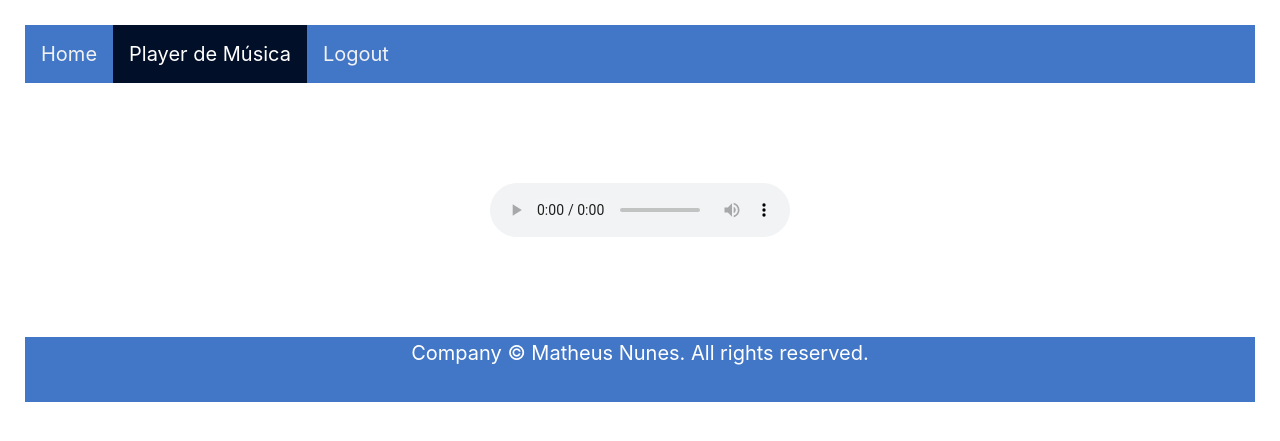
After one commit to matheusnalmeida/MusicPlayerApp, a Flask app: page /music-player/ in a window 1280 px wide. The commit adds this page. Shown: the top 441 px of the page. Run offline with Flask 2, Linux system fonts and the light colour scheme; the visitor is signed in with stand-in values (Sample User, id 1); some libraries are stand-ins or nearby versions.

Commit message:
Criação de rota para player de música e validação de permissão para acesso as páginas

```diff
--- a/app.py
+++ b/app.py
@@ -1,11 +1,20 @@
-from sys import set_coroutine_origin_tracking_depth
-from flask import Flask, render_template, request, redirect, url_for
-import uuid
+from flask import Flask, render_template, request, redirect, url_for, session, g
 from models.user import User
 from services.user_service import UserService
+from utils.util import valid_acess
 
 app = Flask(__name__)
+SECRET_KEY = 'ffa210c9-33f8-4966-b1f6-8c65e28c3bd1'
+app.secret_key = SECRET_KEY
+
 user_service = UserService()
+
+@app.before_request
+def before_request():
+    g.logged_user = None
+    acessNotValid = not valid_acess(request)
+    if(acessNotValid):
+        return redirect(url_for('index'))
 
 @app.route('/')
 def index():
@@ -16,16 +25,15 @@ def register():
     if(request.method == 'GET'):
         return render_template('register.html')
     else:
-        id = str(uuid.uuid4())
         nome = request.form['nome']
         usuario = request.form['usuario']
         senha = request.form['senha']
 
-        novoUsuario = User(id, nome, usuario, senha)
+        novoUsuario = User(nome, usuario, senha)
         if(novoUsuario.is_valid()):
             user_service.insert_user(novoUsuario)
 
-        return redirect(url_for('index'))
+        return redirect(url_for('login'))
 
 @app.route('/login/', methods=['GET', 'POST'])
 def login():
@@ -35,11 +43,20 @@ def login():
         usuario = request.form['usuario']
         senha = request.form['senha']
         user = user_service.get_user_by_username_pass(usuario, senha)
-        if user != None:
+        if user:
+            session['logged_user'] = vars(user)
             return redirect(url_for('index'))
 
     return redirect(url_for('index'))
 
+@app.route('/logout/')
+def logout():
+    session.pop('logged_user')
+    return redirect(url_for('index'))
+
+@app.route('/music-player/')
+def music_player():
+    return render_template('music-player.html')
 
 if __name__ == '__main__':
     app.run(host='127.0.0.1', port=8000, debug=True)
--- a/models/user.py
+++ b/models/user.py
@@ -1,7 +1,9 @@
+import uuid
+
 class User:
 
-    def __init__(self, id: str, nome: str, usuario: str, senha: str) -> None:
-        self.id = id
+    def __init__(self, nome: str, usuario: str, senha: str) -> None:
+        self.id =  str(uuid.uuid4())
         self.nome = nome.strip()
         self.usuario = usuario.strip()
         self.senha = senha
--- a/templates/index.html
+++ b/templates/index.html
@@ -5,7 +5,7 @@
     <link rel="stylesheet" href="{{ url_for('static', filename='css/index.css') }}" />
 {% endblock %}
 {% block content %}
-    <h1 class="home-text">Bem Vindo!</h1>
+    <h1 class="home-text">Bem Vindo {{ g.logged_user.nome if g.logged_user is not none else '' }} !</h1>
     <p class="home-text">
       Esse é um aplicativo de player de música, em que é possivel cadastrar usuários e ouvir músicas depois de logado
     </p>
--- /dev/null
+++ b/templates/music-player.html
@@ -0,0 +1,15 @@
+{% extends "shared/base.html" %}
+{% block title %}Index{% endblock %}
+{% block head %}
+    {{ super() }}
+{% endblock %}
+{% block content %}
+    <div class="container">
+        <div style="padding: 100px;" class="row d-flex justify-content-center align-items-center">
+            <audio controls>
+                <source src="{{ url_for('static', filename='musics/dropouts-let-go-ncs-release.mp3') }}" type="audio/mpeg">
+                Your browser does not support the audio element.
+            </audio>
+        </div>
+    </div>
+{% endblock %}
--- a/templates/shared/base.html
+++ b/templates/shared/base.html
@@ -12,9 +12,13 @@
     {% endblock %}
     <div id="base-topnav" class="topnav">
         <a href="{{ url_for('index') }}">Home</a>
-        <a href="{{ url_for('register') }}">Registrar</a>
-        <a href="{{ url_for('login') }}">Logar</a>
-        <a href="#player">Player de Música</a>
+        {% if g.logged_user %}
+            <a href="{{ url_for('music_player') }}">Player de Música</a>
+            <a href="{{ url_for('logout') }}">Logout</a>
+        {% else %}
+            <a href="{{ url_for('register') }}">Registrar</a>
+            <a href="{{ url_for('login') }}">Logar</a>
+        {% endif %}
     </div>
 </head>
 <body>
--- /dev/null
+++ b/utils/util.py
@@ -0,0 +1,12 @@
+from flask import Request, session, g
+
+def valid_acess(request: Request):
+    if 'logged_user' not in session:
+        if '/static/' in request.path:
+            return True
+        elif request.endpoint not in ('index', 'login', 'register'):
+            return False
+    else:
+        g.logged_user = session['logged_user']
+
+    return True
```
Also changed, not shown: 1 other file.
